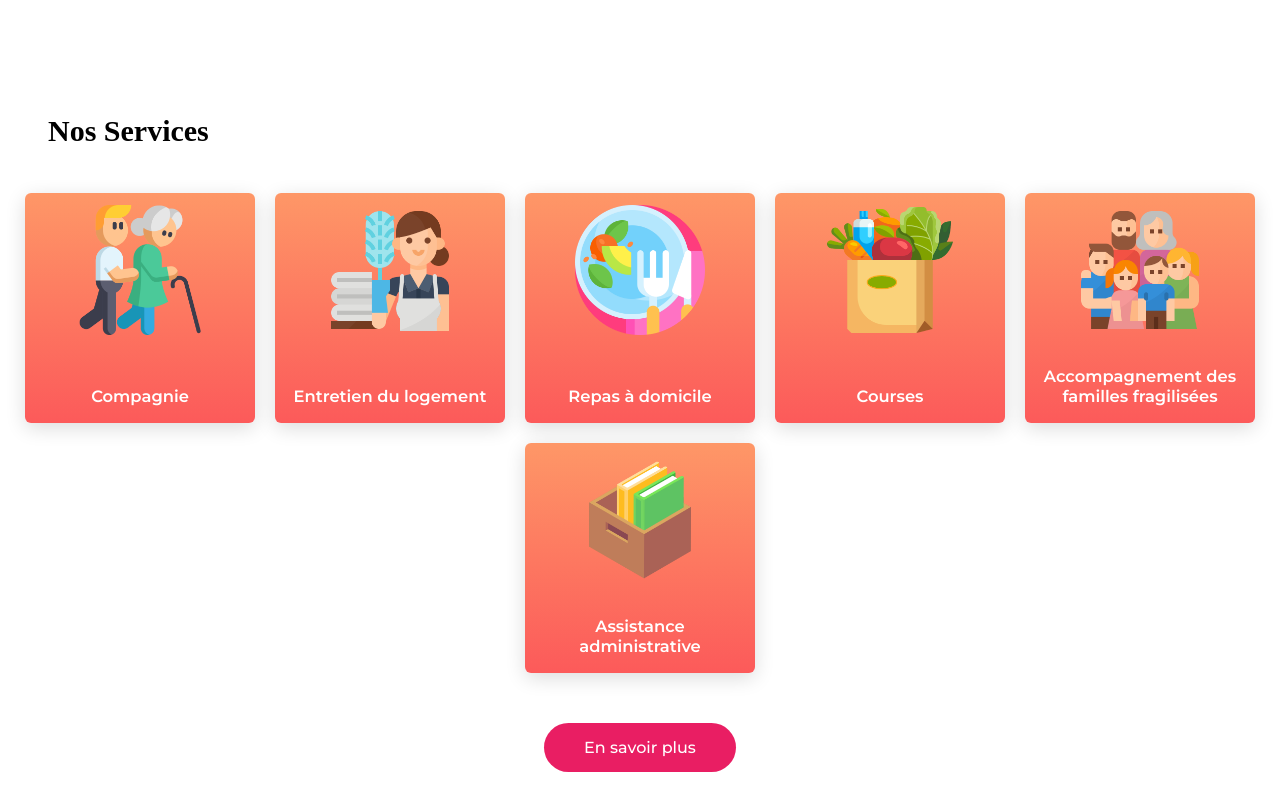
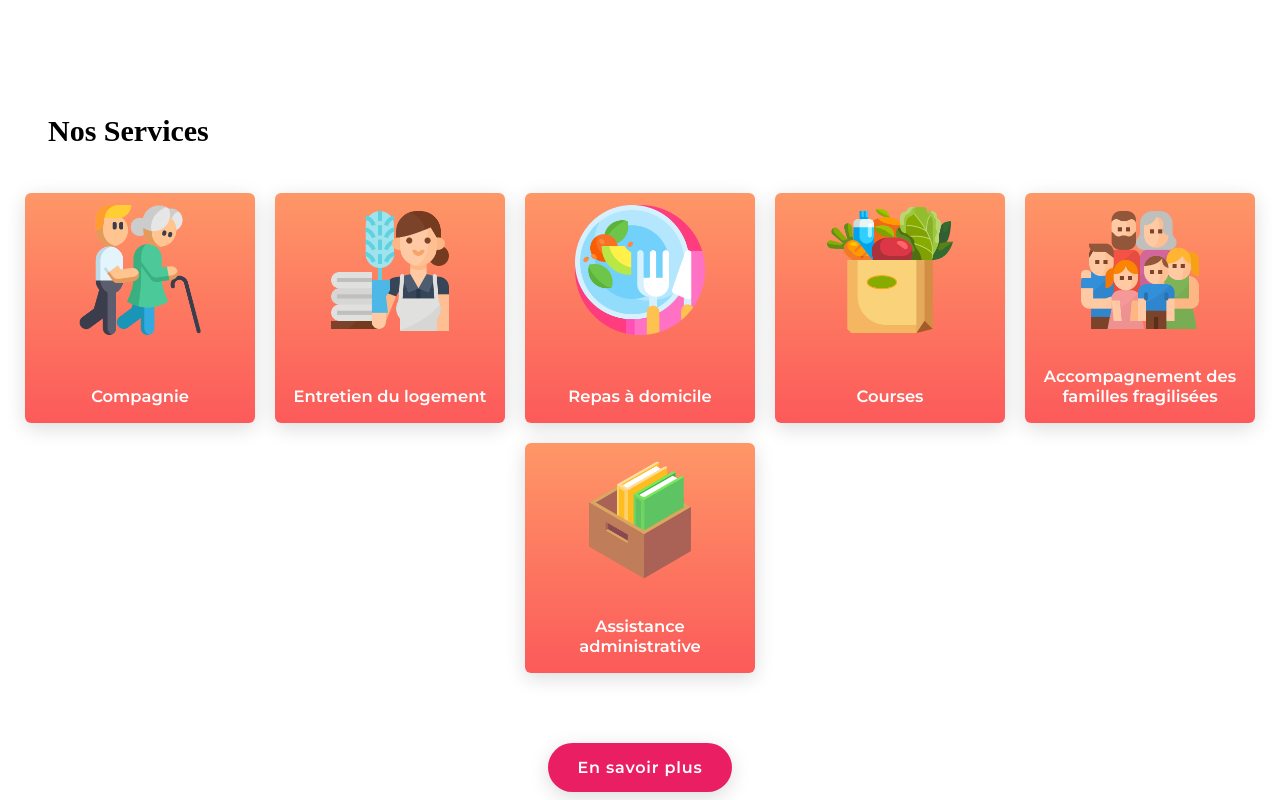
Before and after one commit to MadyKramer/amcwebsite, a React (Create React App) app: page / in a window 1280 px wide. Shown: the part 697-1497 px from the top of the page. Built offline with nearby package versions, Linux system fonts and the light colour scheme; a web font is replaced by a local one.

Commit message:
btn animation

```diff
--- a/src/style.css
+++ b/src/style.css
@@ -48,20 +48,20 @@
   flex-wrap: wrap;
 }
 .servicesHome__card {
+  box-shadow: 0px 5px 20px rgba(0, 0, 0, 0.1411764706);
   display: flex;
   flex-direction: column;
   justify-content: space-between;
   margin: 10px;
   padding: 1% 1% 0% 1%;
   border-radius: 6px;
-  box-shadow: 0px 5px 20px rgba(0, 0, 0, 0.1411764706);
   background: linear-gradient(0deg, rgb(252, 90, 90) 0%, rgb(254, 151, 103) 100%);
   width: 230px;
   height: 230px;
   transition-duration: 350ms;
 }
 .servicesHome__card:hover {
-  transform: scale(1.08);
+  transform: scale(1.05);
 }
 .servicesHome__card__icon {
   display: flex;
@@ -78,6 +78,47 @@
   font-size: 14px;
 }
 
+.btnContainer {
+  display: flex;
+  justify-content: center;
+  margin-top: 60px;
+}
+.btnContainer .btn {
+  box-shadow: 0px 5px 20px rgba(0, 0, 0, 0.1411764706);
+  color: #fff;
+  background-color: #e91e63;
+  border: none;
+  font-weight: 600;
+  font-size: 16px;
+  border-radius: 40px;
+  padding: 15px 30px;
+  letter-spacing: 0.05rem;
+  cursor: pointer;
+}
+.btnContainer .btn:hover {
+  animation: rotateBtn 0.4s infinite;
+}
+
+@keyframes rotateBtn {
+  0% {
+    transform: translateX(0px) rotate(0deg);
+  }
+  20% {
+    transform: translateX(-4px) rotate(-4deg);
+  }
+  40% {
+    transform: translateX(-2px) rotate(-2deg);
+  }
+  60% {
+    transform: translateX(4px) rotate(4deg);
+  }
+  80% {
+    transform: translateX(2px) rotate(2deg);
+  }
+  100% {
+    transform: translateX(0px) rotate(0deg);
+  }
+}
 .intro {
   display: flex;
   flex-direction: column;
@@ -95,22 +136,6 @@
   font-size: 20px;
 }
 
-.btnContainer {
-  display: flex;
-  justify-content: center;
-  margin-top: 40px;
-}
-.btnContainer .btn {
-  background-color: #e91e63;
-  color: #fff;
-  border: none;
-  font-weight: 500;
-  font-size: 16px;
-  border-radius: 40px;
-  padding: 15px 40px;
-  cursor: pointer;
-}
-
 * {
   font-family: "Montserrat";
   box-sizing: border-box;
--- a/src/styles/Accueil.scss
+++ b/src/styles/Accueil.scss
@@ -14,19 +14,3 @@
     font-size: 20px;
   }
 }
-
-.btnContainer {
-  display: flex;
-  justify-content: center;
-  margin-top: 40px;
-  .btn {
-    background-color: $fushia;
-    color: #fff;
-    border: none;
-    font-weight: 500;
-    font-size: 16px;
-    border-radius: 40px;
-    padding: 15px 40px;
-    cursor: pointer;
-  }
-}
--- /dev/null
+++ b/src/styles/_buttons.scss
@@ -0,0 +1,47 @@
+.btnContainer {
+  display: flex;
+  justify-content: center;
+  margin-top: 60px;
+  .btn {
+    @include shadowBox;
+    color: #fff;
+    background-color: $fushia;
+    border: none;
+    font-weight: 600;
+    font-size: 16px;
+    border-radius: 40px;
+    padding: 15px 30px;
+    letter-spacing: 0.05rem;
+    cursor: pointer;
+    &:hover {
+      animation: rotateBtn 0.4s infinite;
+    }
+  }
+}
+
+
+@keyframes rotateBtn {
+  0% {
+    transform: translateX(0px) rotate(0deg);
+  }
+
+  20% {
+    transform: translateX(-4px) rotate(-4deg);
+  }
+
+  40% {
+    transform: translateX(-2px) rotate(-2deg);
+  }
+
+  60% {
+    transform: translateX(4px) rotate(4deg);
+  }
+
+  80% {
+    transform: translateX(2px) rotate(2deg);
+  }
+
+  100% {
+    transform: translateX(0px) rotate(0deg);
+  }
+}
--- /dev/null
+++ b/src/styles/_mixins.scss
@@ -0,0 +1,3 @@
+@mixin shadowBox{
+    box-shadow: 0px 5px 20px #00000024;
+}
--- a/src/styles/index.scss
+++ b/src/styles/index.scss
@@ -4,6 +4,7 @@
 @import './Navbar';
 @import './Baneer';
 @import './ServicesCards';
+@import './buttons';
 @import './Accueil.scss';
 @import url('https://fonts.googleapis.com/css2?family=Montserrat:wght@100;200;300;400;500;600&display=swap');
 @import url('https://fonts.googleapis.com/css2?family=La+Belle+Aurore&display=swap');
```
Also changed, not shown: src/styles/_ServicesCards.scss (+3 -4 lines), 1 other file (tests, documents, lock files or other folders).
